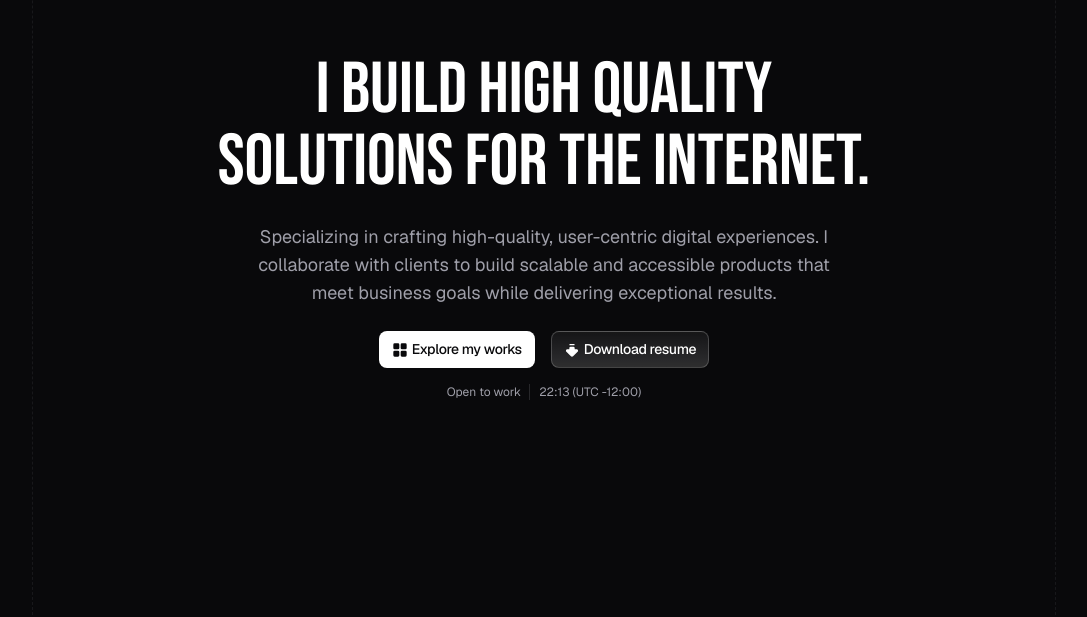
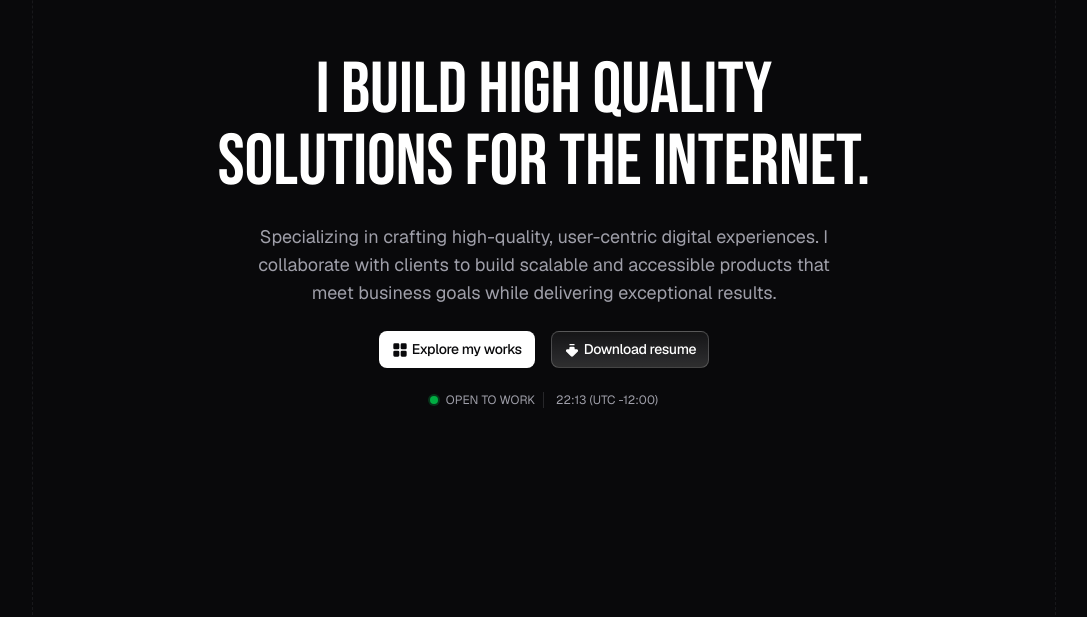
Before and after one commit to soorajkj/devfolio, a Next.js app: page / in a window 1280 px wide. Shown: the part 185-802 px from the top of the page, without its empty margins (96-1183 px from the left). Built offline with nearby package versions, Linux system fonts and the light colour scheme.

Commit message:
add open to work comp

```diff
--- a/src/components/Hero.tsx
+++ b/src/components/Hero.tsx
@@ -1,9 +1,10 @@
 import React from "react";
+import { ArrowBigDownDash, LayoutGrid } from "lucide-react";
 import Container from "./core/container";
 import Link from "next/link";
 import Button from "./core/button";
-import { ArrowBigDownDash, LayoutGrid } from "lucide-react";
 import TimeComponent from "./TimeComponent";
+import OpenToWork from "./OpenToWork";
 
 export default function Hero() {
   return (
@@ -35,8 +36,8 @@ export default function Hero() {
                   </Link>
                 </Button>
               </div>
-              <div className="flex flex-wrap items-center justify-center gap-px divide-x divide-zinc-800 text-xs *:px-2 *:whitespace-nowrap">
-                <span>Open to work</span>
+              <div className="mt-2 flex flex-wrap items-center justify-center gap-1 divide-x divide-zinc-800 text-xs *:px-2 *:whitespace-nowrap">
+                <OpenToWork open={true} />
                 <TimeComponent />
               </div>
             </div>
--- /dev/null
+++ b/src/components/OpenToWork.tsx
@@ -0,0 +1,12 @@
+import React from "react";
+
+export default function OpenToWork({ open }: { open: boolean }) {
+  if (!open) return null;
+
+  return (
+    <div className="flex items-center gap-2">
+      <span className="relative size-2 rounded-full bg-green-600 before:absolute before:-inset-1 before:top-1/2 before:left-1/2 before:size-3 before:-translate-x-1/2 before:-translate-y-1/2 before:animate-pulse before:rounded-full before:bg-green-500 before:opacity-20"></span>
+      <p className="text-xs uppercase">open to work</p>
+    </div>
+  );
+}
--- a/src/components/TimeComponent.tsx
+++ b/src/components/TimeComponent.tsx
@@ -3,7 +3,6 @@
 import dayjs from "dayjs";
 import utc from "dayjs/plugin/utc";
 import timezone from "dayjs/plugin/timezone";
-import { useIsMounted } from "usehooks-ts";
 import { useEffect, useState } from "react";
 
 dayjs.extend(utc);
@@ -15,6 +14,11 @@ export default function TimeComponent() {
   useEffect(() => {
     const tz = "Etc/GMT+12";
     setTime(dayjs().tz(tz).format("HH:mm [(UTC] Z[)]"));
+    const interval = setInterval(() => {
+      setTime(dayjs().tz(tz).format("HH:mm [(UTC] Z[)]"));
+    }, 60000);
+
+    return () => clearInterval(interval);
   }, []);
 
   if (!time) return null;
```
